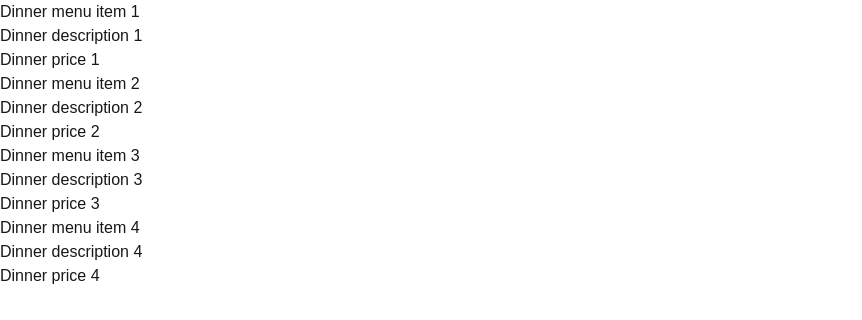
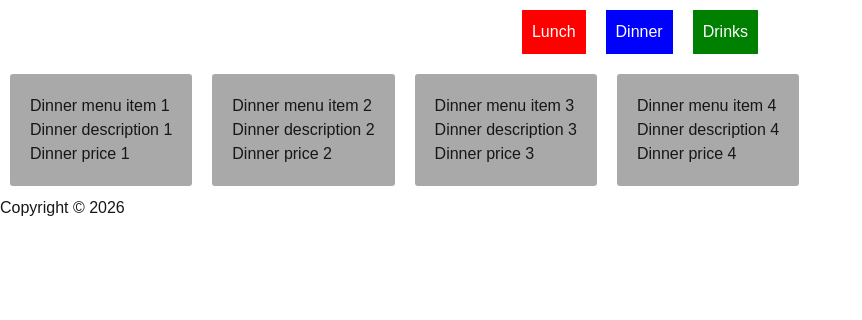
Before and after one commit to alex-badila/alex-badila-wddm132-assignment-2, a Next.js app: page /dinner in a window 1280 px wide. Shown: the top 320 px of the page, without its empty margins (0-862 px from the left). Built offline with nearby package versions, Linux system fonts and the light colour scheme.

Commit message:
Added the headers and footers and added styling

```diff
--- a/app/dinner/page.tsx
+++ b/app/dinner/page.tsx
@@ -1,13 +1,19 @@
 import Card from "../card";
+import Header from "../header";
+import Footer from "../footer";
 
 function Dinner(props: any) {
 
   return (
     <>
-        <Card menuItem="Dinner menu item 1" description="Dinner description 1" price="Dinner price 1"/>
-        <Card menuItem="Dinner menu item 2" description="Dinner description 2" price="Dinner price 2"/>
-        <Card menuItem="Dinner menu item 3" description="Dinner description 3" price="Dinner price 3"/>
-        <Card menuItem="Dinner menu item 4" description="Dinner description 4" price="Dinner price 4"/>
+      <Header />
+      <div className="cardContainer">
+          <Card menuItem="Dinner menu item 1" description="Dinner description 1" price="Dinner price 1"/>
+          <Card menuItem="Dinner menu item 2" description="Dinner description 2" price="Dinner price 2"/>
+          <Card menuItem="Dinner menu item 3" description="Dinner description 3" price="Dinner price 3"/>
+          <Card menuItem="Dinner menu item 4" description="Dinner description 4" price="Dinner price 4"/>
+      </div>
+      <Footer />
     </>
   )
 }
--- a/app/drinks/page.tsx
+++ b/app/drinks/page.tsx
@@ -1,13 +1,19 @@
 import Card from "../card";
+import Header from "../header";
+import Footer from "../footer";
 
 function Drinks(props: any) {
 
   return (
     <>
-        <Card menuItem="Drinks menu item 1" description="Drinks description 1" price="Drinks price 1"/>
-        <Card menuItem="Drinks menu item 2" description="Drinks description 2" price="Drinks price 2"/>
-        <Card menuItem="Drinks menu item 3" description="Drinks description 3" price="Drinks price 3"/>
-        <Card menuItem="Drinks menu item 4" description="Drinks description 4" price="Drinks price 4"/>
+      <Header />
+      <div className="cardContainer">
+          <Card menuItem="Drinks menu item 1" description="Drinks description 1" price="Drinks price 1"/>
+          <Card menuItem="Drinks menu item 2" description="Drinks description 2" price="Drinks price 2"/>
+          <Card menuItem="Drinks menu item 3" description="Drinks description 3" price="Drinks price 3"/>
+          <Card menuItem="Drinks menu item 4" description="Drinks description 4" price="Drinks price 4"/>
+      </div>
+      <Footer />
     </>
   )
 }
--- /dev/null
+++ b/app/footer.tsx
@@ -0,0 +1,9 @@
+const Footer = () => {
+  return (
+    <div className="footer">
+      <p>Copyright &copy; 2026</p>
+    </div>
+  );
+}
+
+export default Footer;
--- a/app/globals.css
+++ b/app/globals.css
@@ -50,3 +50,14 @@ body {
   display: flex;
   justify-content: center;
 }
+
+.cardContainer {
+  display: flex;
+}
+
+.card {
+  background-color: darkgrey;
+  padding: 20px;
+  margin: 10px;
+  border-radius: 3px;
+}
--- /dev/null
+++ b/app/header.tsx
@@ -0,0 +1,13 @@
+import Link from "next/link"
+
+const Header = () => {
+  return (
+    <div className="buttonContainer">
+      <Link href="/lunch"><button id="lunchButton">Lunch</button></Link>
+      <Link href="/dinner"><button id="dinnerButton">Dinner</button></Link>
+      <Link href="/drinks"><button id="drinksButton">Drinks</button></Link>
+    </div>
+  );
+}
+
+export default Header;
--- a/app/lunch/page.tsx
+++ b/app/lunch/page.tsx
@@ -1,13 +1,19 @@
 import Card from "../card";
+import Header from "../header";
+import Footer from "../footer";
 
 function Lunch(props: any) {
 
   return (
     <>
-        <Card menuItem="Lunch menu item 1" description="Lunch description 1" price="Lunch price 1"/>
-        <Card menuItem="Lunch menu item 2" description="Lunch description 2" price="Lunch price 2"/>
-        <Card menuItem="Lunch menu item 3" description="Lunch description 3" price="Lunch price 3"/>
-        <Card menuItem="Lunch menu item 4" description="Lunch description 4" price="Lunch price 4"/>
+      <Header />
+      <div className="cardContainer">
+          <Card menuItem="Lunch menu item 1" description="Lunch description 1" price="Lunch price 1"/>
+          <Card menuItem="Lunch menu item 2" description="Lunch description 2" price="Lunch price 2"/>
+          <Card menuItem="Lunch menu item 3" description="Lunch description 3" price="Lunch price 3"/>
+          <Card menuItem="Lunch menu item 4" description="Lunch description 4" price="Lunch price 4"/>
+      </div>
+      <Footer />
     </>
   )
 }
--- a/app/page.tsx
+++ b/app/page.tsx
@@ -1,13 +1,17 @@
-import Image from "next/image";
-import Lunch from "./lunch/page";
 import Link from "next/link"
+import Header from "./header";
+import Footer from "./footer";
 
-export default function Home() {
+const Home = () => {
   return (
-    <div className="buttonContainer">
-      <Link href="/lunch"><button id="lunchButton">Lunch</button></Link>
-      <Link href="/dinner"><button id="dinnerButton">Dinner</button></Link>
-      <Link href="/drinks"><button id="drinksButton">Drinks</button></Link>
-    </div>
+    <>
+      <Header />
+      <main>
+        <h2>Welcome to our tavern!</h2>
+      </main>
+      <Footer />
+    </>
   );
 }
+
+export default Home;
```
